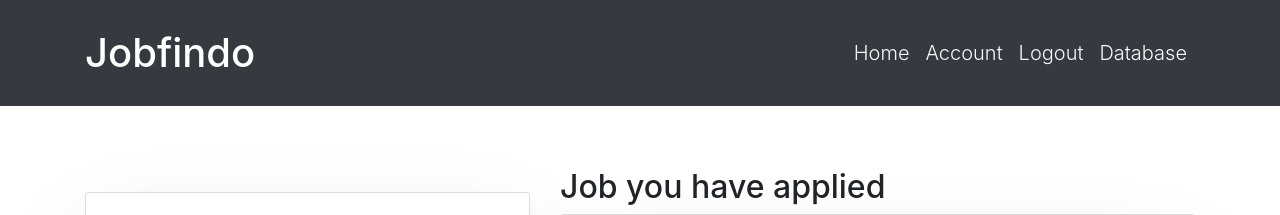
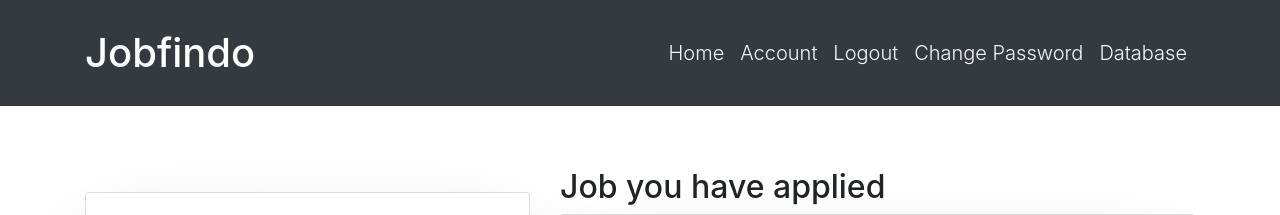
Before and after one commit to IBM-EPBL/IBM-Project-20753-1659761879, a Django app: page /accounts/profile/1450dd9a-cea2-458d-89ec-bfe40a811dab/ in a window 1280 px wide. Shown: the top 215 px of the page. Run offline with Django 4.2, Linux system fonts and the light colour scheme; a user stored in the database is signed in; data comes from the database, SQL or seed files in the repository; some libraries are stand-ins or nearby versions.

Commit message:
Update navbar.html

```diff
--- a/Final Deliverables/code/job_rec/templates/navbar.html
+++ b/Final Deliverables/code/job_rec/templates/navbar.html
@@ -13,6 +13,7 @@
                     id="nav-link">Home</span></a></li>
                 <li class="nav-item"><a href="{% url 'profile' request.user.id %}" class="nav-link text-light lead"><span id="nav-link">Account</span></a></li>
                 <li class="nav-item"><a href="{% url 'account_logout' %}" class="nav-link text-light lead"><span id="nav-link">Logout</span></a></li>
+             <li class="nav-item"><a href= "{% url 'account_change_password' %}" class="nav-link text-light lead"><span id="nav-link">Change Password</span></a></li>
 
                 {% endif %}
                 {% if request.user.is_superuser%}
```
